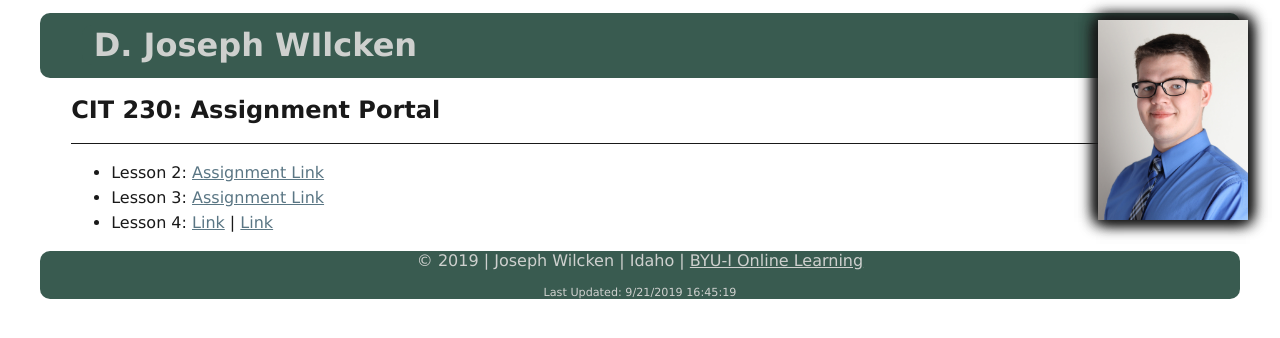
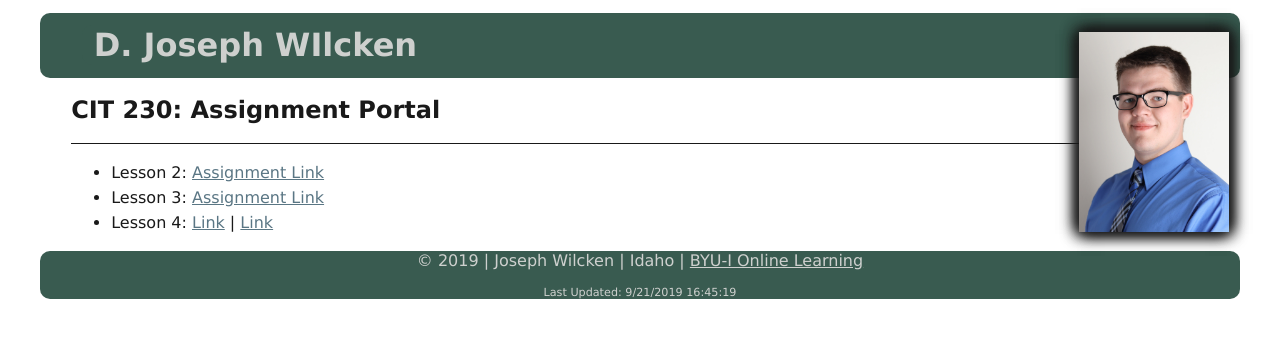
Before and after one commit to djwilck/djwilck.github.io, a plain HTML site: page index.html in a window 1280 px wide. Drawn offline with Linux system fonts and the light colour scheme.

Commit message:
Update- Tweaking image

```diff
--- a/css/main.css
+++ b/css/main.css
@@ -42,8 +42,8 @@ footer a {
 #portrait img {
     box-shadow: 2px 2px 15px #191919, -2px 2px 15px #191919, -2px -2px 15px #191919, 2px -2px 15px #191919;
     position: absolute;
-    right: 2.5%;
-    top: 2.5%;
+    right: 4%;
+    top: 4%;
 
 }
 
```
